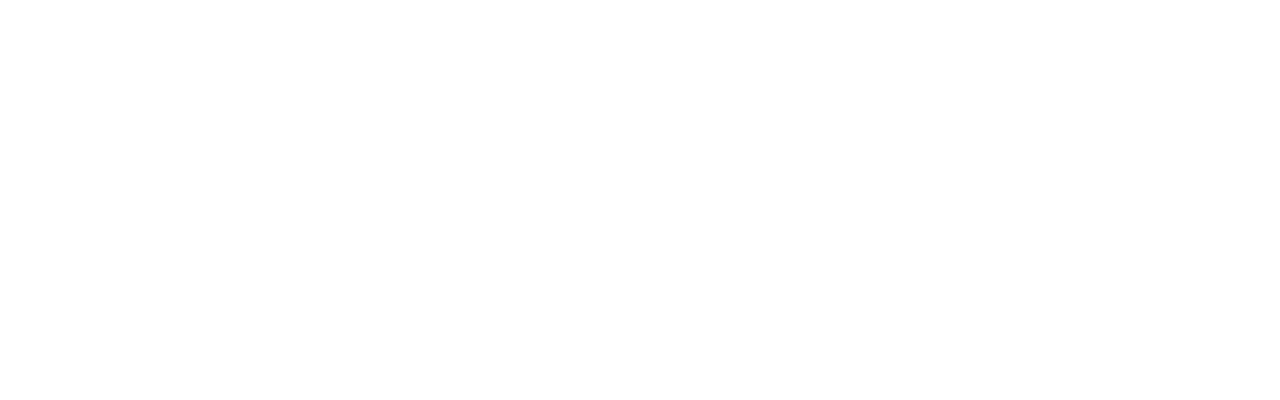
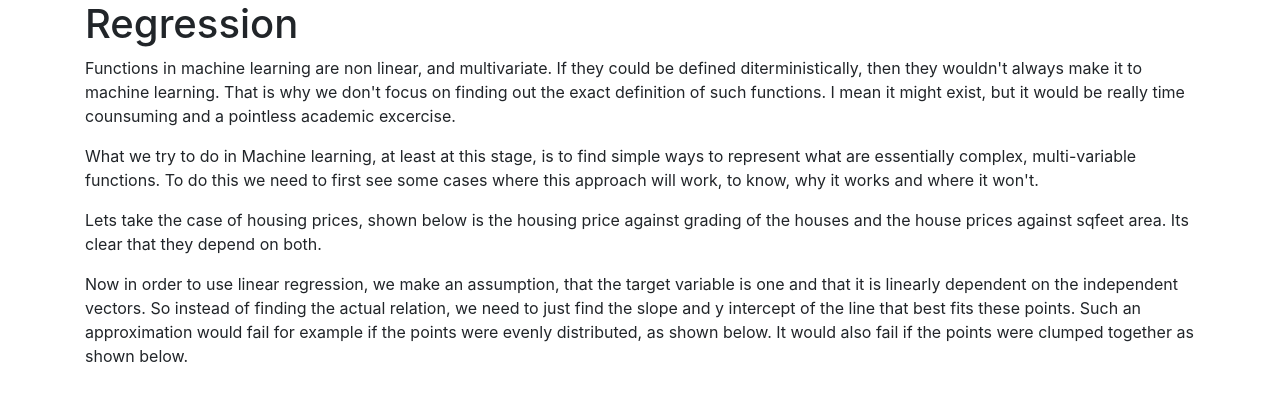
Before and after one commit to kurianCoding/ml_deep, a plain HTML site: page regression.html in a window 1280 px wide. Drawn offline with nearby package versions, Linux system fonts and the light colour scheme.

Commit message:
regression 	there is more than one way to calculate regression and i 	have used the cross deviation method because that is deter 	ministic.

```diff
--- a/regression.html
+++ b/regression.html
@@ -0,0 +1,23 @@
+<html>
+	<head>
+		<title>machine learning</title>
+		<link rel="stylesheet" type="text/css" href="https://maxcdn.bootstrapcdn.com/bootstrap/4.0.0/css/bootstrap.min.css">
+	</head>
+
+	<body>
+		<div class="container">
+			<div class="panel">
+				<div class="panel-head">
+					<h1>Regression</h1>
+				</div>
+				<div class="panel-body">
+					<p>
+					Functions in machine learning are non linear, and multivariate. If they could be defined diterministically, then they wouldn't always make it to machine learning. That is why we don't focus on finding out the exact definition of such functions. I mean it might exist, but it would be really time counsuming and a pointless academic excercise. </p>
+					<p>What we try to do in Machine learning, at least at this stage, is to find simple ways to represent what are essentially complex, multi-variable functions. To do this we need to first see some cases where this approach will work, to know, why it works and where it won't.</p>
+					<p>Lets take the case of housing prices, shown below is the housing price against grading of the houses and  the house prices against sqfeet area. Its clear that they depend on both.</p>
+					<p>Now in order to use linear regression, we make an assumption, that the target variable is one and that it is linearly dependent on the independent vectors. So instead of finding the actual relation, we  need to just find the slope and y intercept of the line that best fits these points. Such an approximation would fail for example if the points were evenly distributed, as shown below. It would also fail if the points were clumped together as shown below.</p>
+				</div>
+			</div>
+		</div>
+	</body>
+</html>
```
Also changed, not shown: index.html (+14 -3 lines), 1 other file.
